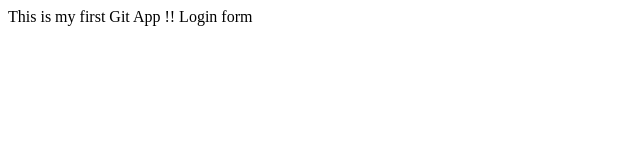
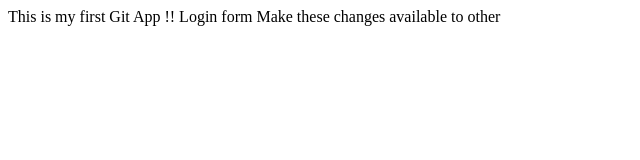
Before and after one commit to sagasoftech/GitTutorial, a plain HTML site: page index.html in a window 1280 px wide. Shown: the whole page, without its empty margins (0-640 px from the left). Drawn offline with Linux system fonts and the light colour scheme.

Commit message:
Make these available for other

```diff
--- a/index.html
+++ b/index.html
@@ -5,5 +5,7 @@
 	<body>
 		This is my first Git App !!
 		Login form
+
+		Make these changes available to other
 	</body>
 </html>
```
